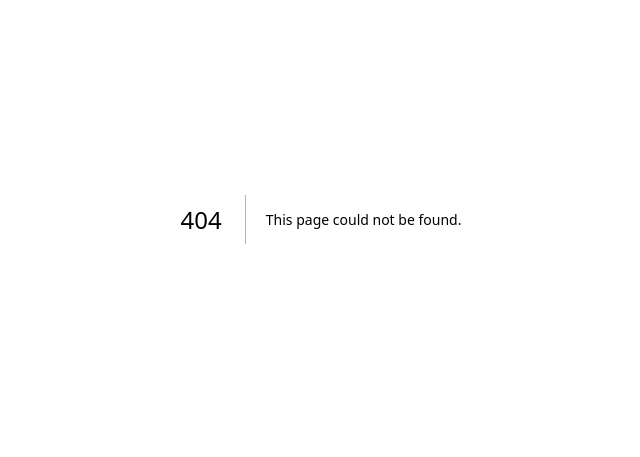
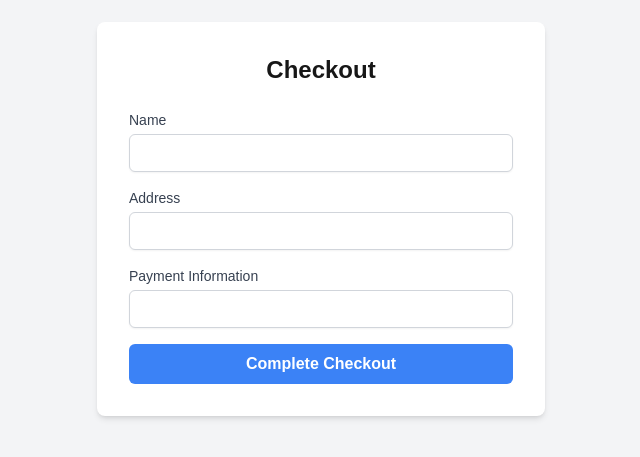
Before and after one commit to largeweb/mock-diamond-marketplace-0e40663d, a Next.js app: page /checkout in a window 1280 px wide. Before the commit this address had no page. Shown: the part 181-638 px from the top of the page, without its empty margins (319-959 px from the left). Built offline with nearby package versions, Linux system fonts and the light colour scheme.

Commit message:
Add app/checkout/page.tsx

```diff
--- /dev/null
+++ b/app/checkout/page.tsx
@@ -0,0 +1,119 @@
+// app/checkout/page.tsx
+"use client";
+
+import React, { useState } from "react";
+import { motion } from "framer-motion";
+
+const CheckoutPage = () => {
+  const [name, setName] = useState("");
+  const [address, setAddress] = useState("");
+  const [paymentInfo, setPaymentInfo] = useState("");
+  const [isSubmitting, setIsSubmitting] = useState(false);
+  const [thankYou, setThankYou] = useState(false);
+
+  const handleSubmit = async (e: React.FormEvent) => {
+    e.preventDefault();
+    setIsSubmitting(true);
+
+    // Simulate a submission process
+    await new Promise((resolve) => setTimeout(resolve, 2000));
+
+    setIsSubmitting(false);
+    setThankYou(true);
+  };
+
+  return (
+    <div className="flex justify-center items-center min-h-screen bg-gray-100 p-4">
+      <div className="bg-white shadow-md rounded-lg p-8 max-w-md w-full">
+        <h1 className="text-2xl font-bold mb-6 text-center">Checkout</h1>
+
+        {thankYou ? (
+          <div className="text-center">
+            <p className="text-green-500 font-semibold">
+              Thank you for your order!
+            </p>
+          </div>
+        ) : (
+          <form onSubmit={handleSubmit} className="space-y-4">
+            <div>
+              <label htmlFor="name" className="block text-sm font-medium text-gray-700">
+                Name
+              </label>
+              <input
+                type="text"
+                id="name"
+                value={name}
+                onChange={(e) => setName(e.target.value)}
+                className="mt-1 block w-full border border-gray-300 rounded-md shadow-sm py-2 px-3 focus:outline-none focus:ring-blue-500 focus:border-blue-500 sm:text-sm"
+                required
+              />
+            </div>
+            <div>
+              <label htmlFor="address" className="block text-sm font-medium text-gray-700">
+                Address
+              </label>
+              <input
+                type="text"
+                id="address"
+                value={address}
+                onChange={(e) => setAddress(e.target.value)}
+                className="mt-1 block w-full border border-gray-300 rounded-md shadow-sm py-2 px-3 focus:outline-none focus:ring-blue-500 focus:border-blue-500 sm:text-sm"
+                required
+              />
+            </div>
+            <div>
+              <label htmlFor="payment" className="block text-sm font-medium text-gray-700">
+                Payment Information
+              </label>
+              <input
+                type="text"
+                id="payment"
+                value={paymentInfo}
+                onChange={(e) => setPaymentInfo(e.target.value)}
+                className="mt-1 block w-full border border-gray-300 rounded-md shadow-sm py-2 px-3 focus:outline-none focus:ring-blue-500 focus:border-blue-500 sm:text-sm"
+                required
+              />
+            </div>
+
+            <motion.button
+              type="submit"
+              disabled={isSubmitting}
+              className="w-full py-2 px-4 bg-blue-500 text-white font-semibold rounded-md hover:bg-blue-600 focus:outline-none focus:ring-2 focus:ring-blue-500 focus:ring-offset-2 disabled:opacity-50 disabled:cursor-not-allowed"
+            >
+              {isSubmitting ? (
+                <motion.div
+                  animate={{ rotate: 360 }}
+                  transition={{ repeat: Infinity, duration: 1 }}
+                  className="inline-block"
+                >
+                  <svg
+                    className="animate-spin h-5 w-5 mr-2"
+                    viewBox="0 0 24 24"
+                  >
+                    <circle
+                      className="opacity-25"
+                      cx="12"
+                      cy="12"
+                      r="10"
+                      stroke="currentColor"
+                      strokeWidth="4"
+                    />
+                    <path
+                      className="opacity-75"
+                      fill="currentColor"
+                      d="M4 12a8 8 0 018-8V0C5.373 0 0 5.373 0 12h4zm2 5.291A7.962 7.962 0 014 12H0c0 3.042 1.135 5.824 3 7.938l3-2.647z"
+                    />
+                  </svg>
+                </motion.div>
+              ) : (
+                "Complete Checkout"
+              )}
+            </motion.button>
+          </form>
+        )}
+      </div>
+    </div>
+  );
+};
+
+export default CheckoutPage;
```
